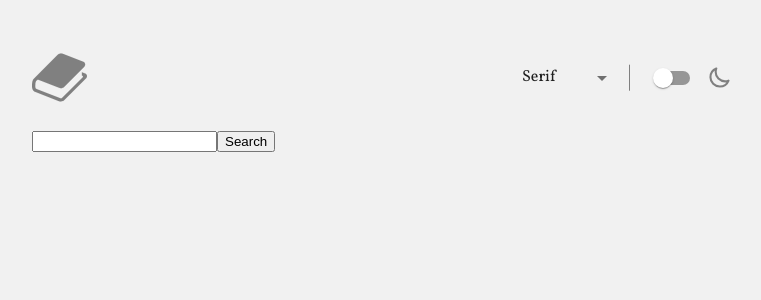
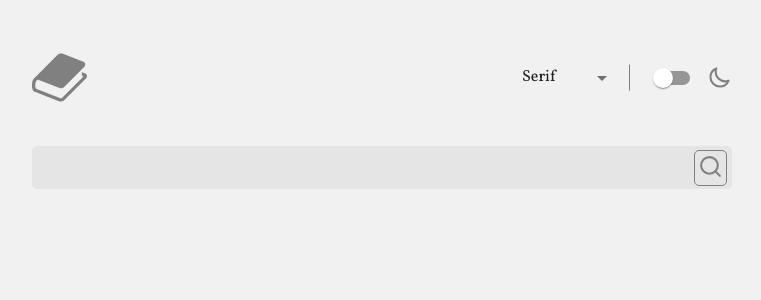
Before and after one commit to puerchik/dictionary_web_app, a React (Vite) app: page / in a window 1280 px wide. Shown: the top 300 px of the page, without its empty margins (258-1019 px from the left). Built offline with nearby package versions, Linux system fonts and the light colour scheme.

Commit message:
input styles

```diff
--- a/src/pages/word/ui/DictionaryWord.tsx
+++ b/src/pages/word/ui/DictionaryWord.tsx
@@ -1,15 +1,25 @@
 import { SubmitHandler, useForm } from 'react-hook-form'
+import { css, styled } from 'styled-components'
+import TextField from '@mui/material/TextField'
+import InputAdornment from '@mui/material/InputAdornment'
+
 import { Header } from 'widgets/header'
 
+import { UseAppSelector } from 'shared/hooks/reduxHooks'
 import { getWord } from 'shared/api'
+import { Themes } from 'shared/themes/themesSlice'
 
 import { Container } from 'shared/styles/Conatiner'
+import { ResetButton, VisuallyHidden } from 'shared/styles/common'
+
+import searchButton from 'shared/ui/icons/search.svg'
 
 type Input = {
   word: string
 }
 
 export const DictionaryWord = () => {
+  const theme = UseAppSelector(state => state.theme)[0]['theme']
   const { register, handleSubmit } = useForm<Input>()
 
   const onSubmit: SubmitHandler<Input> = data => {
@@ -24,12 +34,81 @@ export const DictionaryWord = () => {
   return (
     <>
       <Header />
+
       <Container>
         <form onSubmit={handleSubmit(onSubmit)}>
-          <input {...register('word')} />
-          <button type="submit">Search</button>
+          <S.SearchInput
+            $theme={theme}
+            {...register('word')}
+            id="input-with-icon-textfield"
+            label="Search"
+            InputProps={{
+              endAdornment: (
+                <S.InputAdornment position="end">
+                  <S.SearchButton
+                    $theme={theme}
+                    type="submit"
+                  >
+                    <img
+                      height="25"
+                      src={searchButton}
+                      alt="search button"
+                    />
+                  </S.SearchButton>
+                </S.InputAdornment>
+              ),
+            }}
+            variant="standard"
+          />
         </form>
       </Container>
     </>
   )
 }
+
+const S = {
+  SearchInput: styled(TextField)<{ $theme: Themes['theme'] }>`
+    width: 100%;
+    & label {
+      ${VisuallyHidden}
+    }
+
+    & input {
+      background-color: ${props => (props.$theme === 'light' ? `#e5e5e5` : `#808080`)};
+      padding: 10px;
+      padding-right: 53px;
+      border-radius: 5px;
+    }
+
+    & div::after,
+    & div::before {
+      content: none !important;
+    }
+  `,
+
+  SearchButton: styled.button<{ $theme: Themes['theme'] }>`
+    ${ResetButton}
+    ${props =>
+      props.$theme === 'dark' &&
+      css`
+        background-color: #e5e5e5;
+      `}
+
+    padding: 3px;
+    border: 1px solid ${props => (props.$theme === 'light' ? `#808080` : `#e5e5e5`)};
+    border-radius: 5px;
+    transition: 0.2s;
+
+    &:hover {
+      background-color: ${props => (props.$theme === 'light' ? `#f1f1f1` : `#ffffff`)};
+      -webkit-box-shadow: 0px 0px 15px 0px rgba(0, 0, 0, 0.75);
+      -moz-box-shadow: 0px 0px 15px 0px rgba(0, 0, 0, 0.75);
+      box-shadow: 0px 0px 15px 0px rgba(0, 0, 0, 0.75);
+    }
+  `,
+
+  InputAdornment: styled(InputAdornment)`
+    position: absolute;
+    right: 5px;
+  `,
+}
--- a/src/shared/styles/common.ts
+++ b/src/shared/styles/common.ts
@@ -4,3 +4,22 @@ export const Flex = css`
   display: flex;
   align-items: center;
 `
+
+export const VisuallyHidden = css`
+  position: absolute !important;
+  width: 1px !important;
+  height: 1px !important;
+  margin: -1px !important;
+  border: 0 !important;
+  padding: 0 !important;
+  white-space: nowrap !important;
+  clip-path: inset(100%) !important;
+  clip: rect(0 0 0 0) !important;
+  overflow: hidden !important;
+`
+
+export const ResetButton = css`
+  padding: 0;
+  background-color: transparent;
+  border: none;
+`
```
Also changed, not shown: src/shared/ui/icons/search.svg (added).
